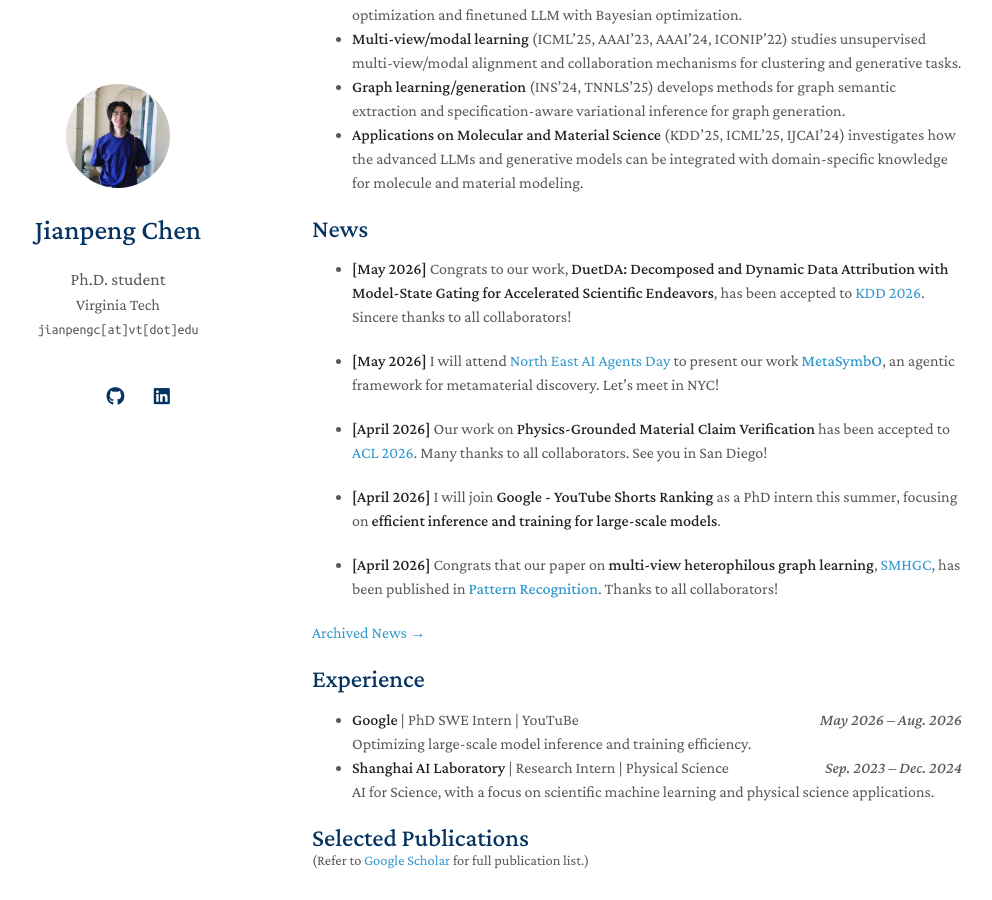
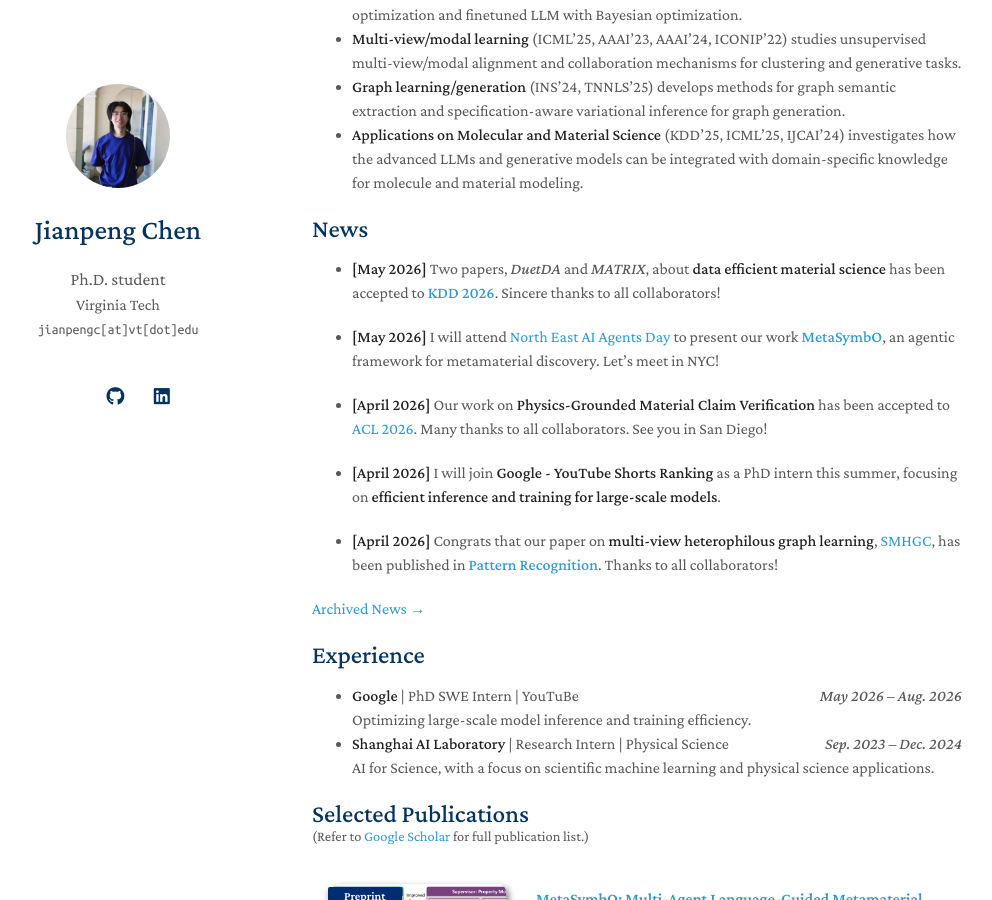
Before and after one commit to cjpcool/cjpcool.github.io, a Jekyll site: the page built from index.md, in a window 1280 px wide and 900 px high, scrolled down 434 px. Shown: the whole window, without its empty margins (158-1150 px from the left). Built offline with Jekyll 4.4.1, drawn with Linux system fonts in a browser that asks for light colours; a style sheet for code colours, icons or effects is not loaded; our own code applies the rules of GitHub Pages for plain Markdown files.

Commit message:
Update news.yml

```diff
--- a/_data/news.yml
+++ b/_data/news.yml
@@ -2,8 +2,7 @@
 - date: 2026-05
   display_date: May 2026
   text: >-
-    Congrats to our work, **DuetDA: Decomposed and Dynamic Data Attribution with Model-State Gating for Accelerated Scientific Endeavors**, has been accepted to [KDD 2026](https://kdd2026.kdd.org/). Sincere thanks to all collaborators!
-
+    Two papers, *DuetDA* and *MATRIX*, about **data efficient material science** has been accepted to **[KDD 2026](https://kdd2026.kdd.org/)**. Sincere thanks to all collaborators!
 
 - date: 2026-05
   display_date: May 2026
```
